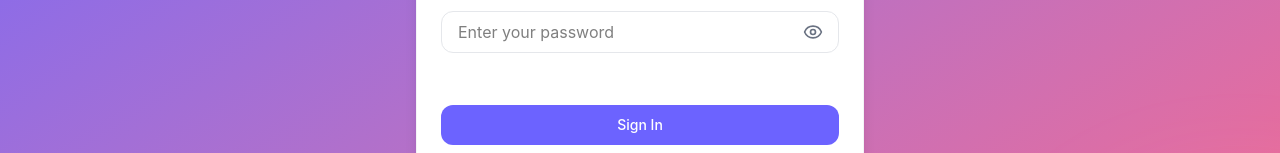
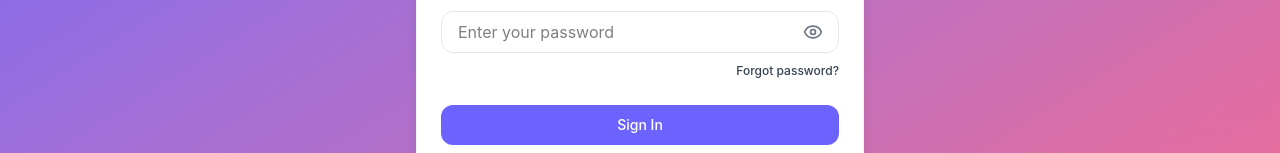
Before and after one commit to OmGadge01/driksha-ecommerce, a React (Vite) app in the folder frontend/: page / in a window 1280 px wide. Shown: the part 360-513 px from the top of the page. Built offline with nearby package versions, Linux system fonts and the light colour scheme.

Commit message:
forgot password correction

```diff
--- a/frontend/src/pages/Login.jsx
+++ b/frontend/src/pages/Login.jsx
@@ -76,7 +76,7 @@ const Login = () => {
                 onChange={handleChange}
               />
               <div className="text-right mt-1">
-                <span className="text-xs text-white/60 hover:text-white cursor-pointer transition">
+                <span className="text-xs font-medium text-gray-700 cursor-pointer transition">
                   Forgot password?
                 </span>
               </div>
```
